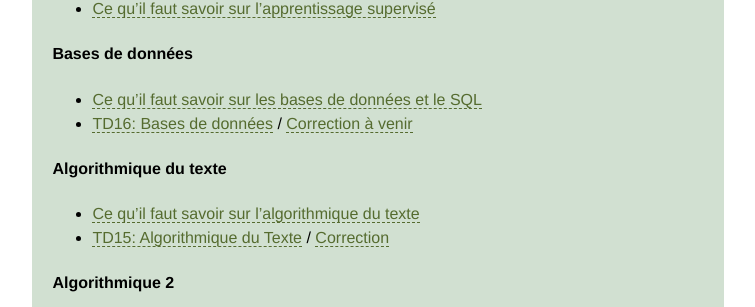
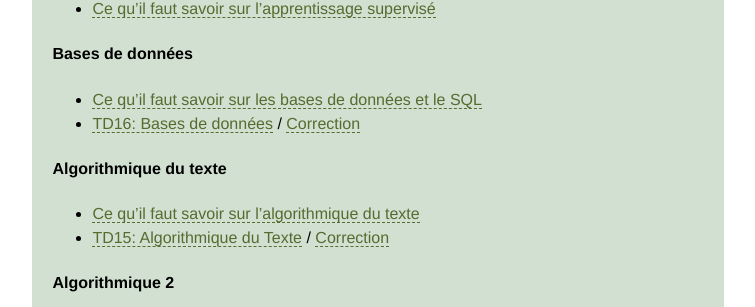
Before and after one commit to VladislavTempez/Vladislavtempez.github.io, a Jekyll site: the page built from pages/mp2i.md, in a window 1280 px wide and 900 px high, scrolled down 416 px. Shown: the part 145-452 px from the top of the window, without its empty margins (262-1017 px from the left). Built offline with Jekyll 4.4.1, drawn with Linux system fonts in a browser that asks for light colours.

Commit message:
correction TD16

```diff
--- a/pages/mp2i.md
+++ b/pages/mp2i.md
@@ -18,7 +18,7 @@
 
 #### Bases de données
 - [Ce qu'il faut savoir sur les bases de données et le SQL](https://nc-lycees.netocentre.fr/s/YYnWf2S4ixzpbiT)
-- [TD16: Bases de données](https://nc-lycees.netocentre.fr/s/ciToNZfb3iAKtmG) / [Correction à venir]()
+- [TD16: Bases de données](https://nc-lycees.netocentre.fr/s/ciToNZfb3iAKtmG) / [Correction](https://nc-lycees.netocentre.fr/s/pSBb8yaTKece6r2)
 
 #### Algorithmique du texte
 - [Ce qu'il faut savoir sur l'algorithmique du texte](https://nc-lycees.netocentre.fr/s/44CfGGsxxSDK723)
```
